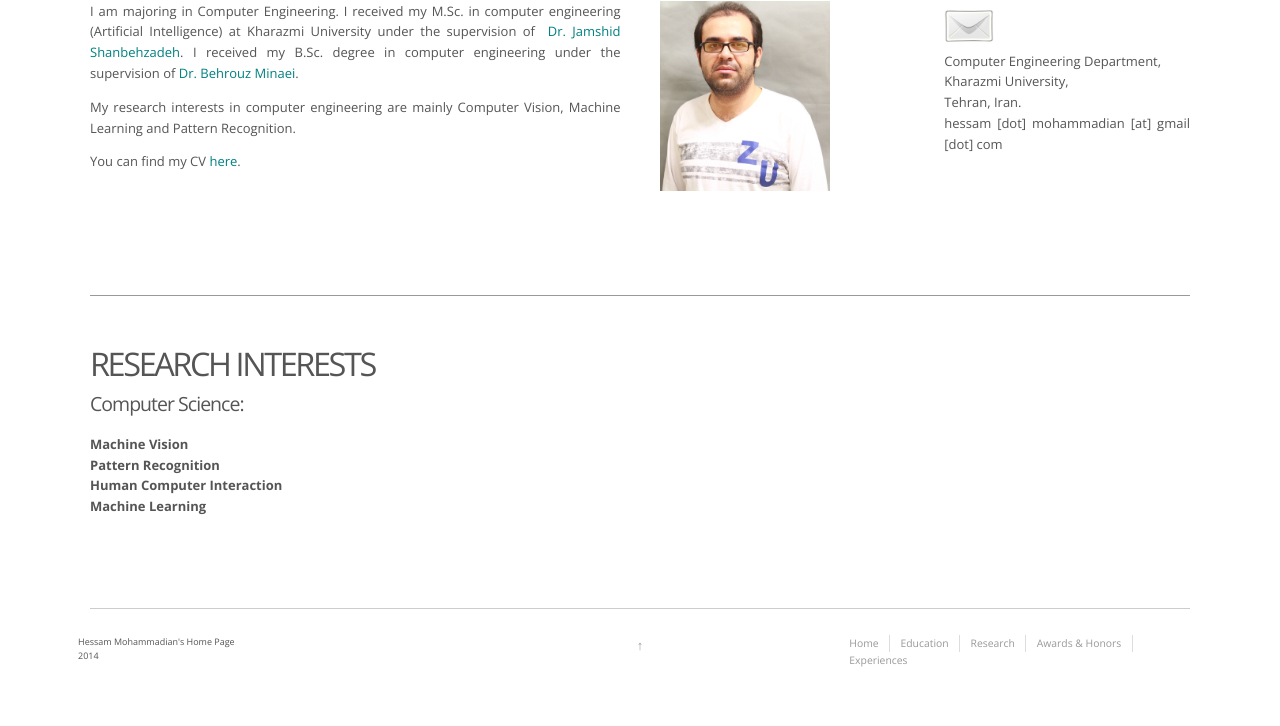
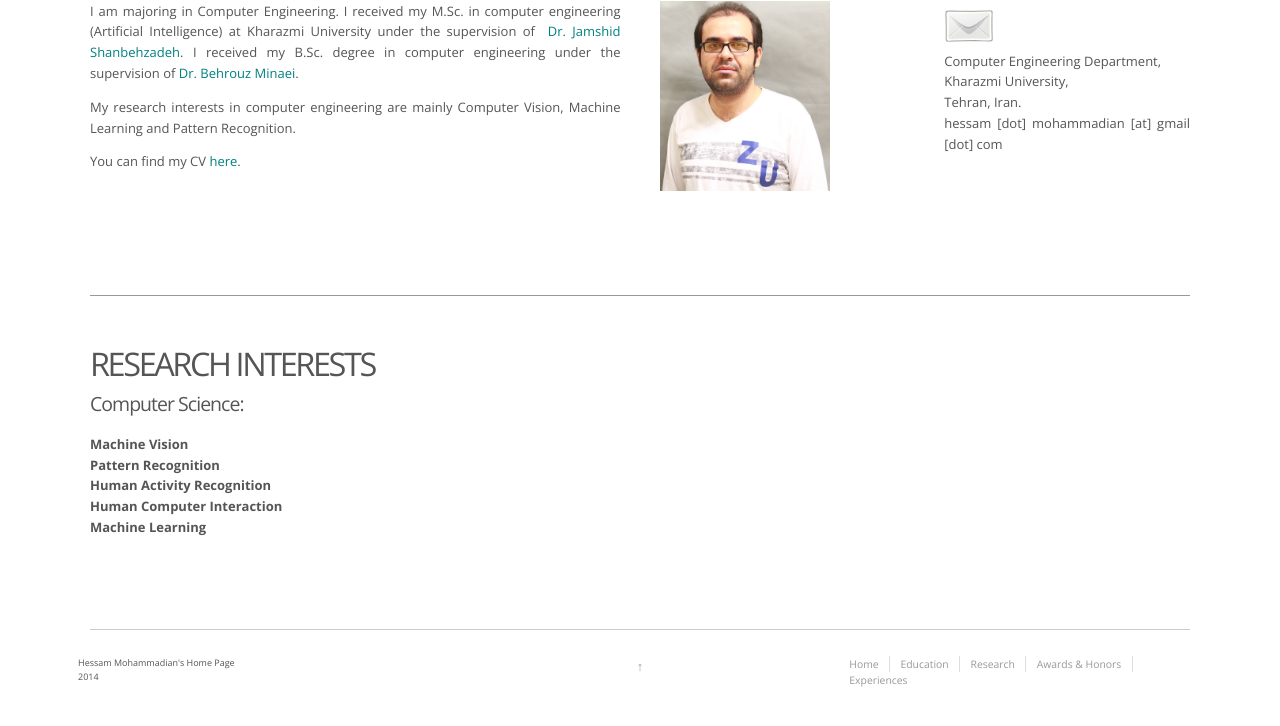
Before and after one commit to hessammohammadian/hessammohammadian.github.io, a plain HTML site: page index.html in a window 1280 px wide. Shown: the part 491-1217 px from the top of the page. Drawn offline with nearby package versions, Linux system fonts and the light colour scheme; a script that the page names is missing.

Commit message:
some changes

```diff
--- a/index.html
+++ b/index.html
@@ -112,6 +112,7 @@
 			<ul style="font-weight:bold">
 				<li>Machine Vision</li>
 				<li>Pattern Recognition</li>
+				<li>Human Activity Recognition</li>
 				<li>Human Computer Interaction</li>
 				<li>Machine Learning</li>
 			</ul>
```
Also changed, not shown: 1 other file.
